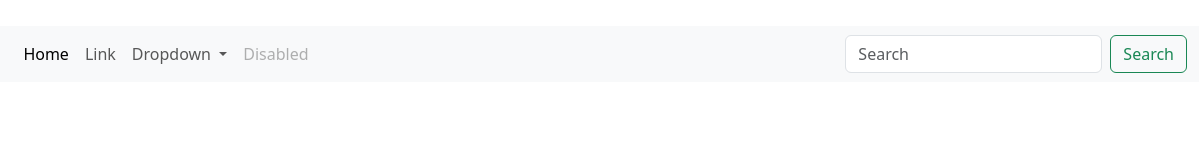
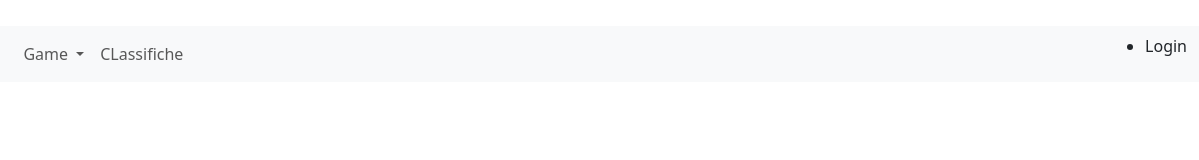
Before and after one commit to ProfCordasco/Caccia3C, a website: page index.html in a window 1280 px wide. Shown: the full height of the page, 81-1280 px from the left. Drawn offline with nearby package versions, Linux system fonts and the light colour scheme.

Commit message:
Update index.html

```diff
--- a/index.html
+++ b/index.html
@@ -18,31 +18,26 @@
         </button>
         <div class="collapse navbar-collapse" id="navbarSupportedContent">
           <ul class="navbar-nav me-auto mb-2 mb-lg-0">
-            <li class="nav-item">
-              <a class="nav-link active" aria-current="page" href="#">Home</a>
-            </li>
-            <li class="nav-item">
-              <a class="nav-link" href="#">Link</a>
-            </li>
             <li class="nav-item dropdown">
               <a class="nav-link dropdown-toggle" href="#" role="button" data-bs-toggle="dropdown" aria-expanded="false">
-                Dropdown
+                Game
               </a>
               <ul class="dropdown-menu">
-                <li><a class="dropdown-item" href="#">Action</a></li>
-                <li><a class="dropdown-item" href="#">Another action</a></li>
-                <li><hr class="dropdown-divider"></li>
-                <li><a class="dropdown-item" href="#">Something else here</a></li>
+                <li><a class="dropdown-item" href="#">Visualizza</a></li>
+                <li><a class="dropdown-item" href="#">Inserisci</a></li>
               </ul>
             </li>
             <li class="nav-item">
-              <a class="nav-link disabled" aria-disabled="true">Disabled</a>
+              <a class="nav-link" href="#">CLassifiche</a>
             </li>
           </ul>
-          <form class="d-flex" role="search">
-            <input class="form-control me-2" type="search" placeholder="Search" aria-label="Search">
-            <button class="btn btn-outline-success" type="submit">Search</button>
-          </form>
+          <ul>
+            <li class="nav-item">
+              <a class="nav-link" href="#">Login</a>
+            </li>
+          </ul>
+
+
         </div>
       </div>
     </nav>
```
